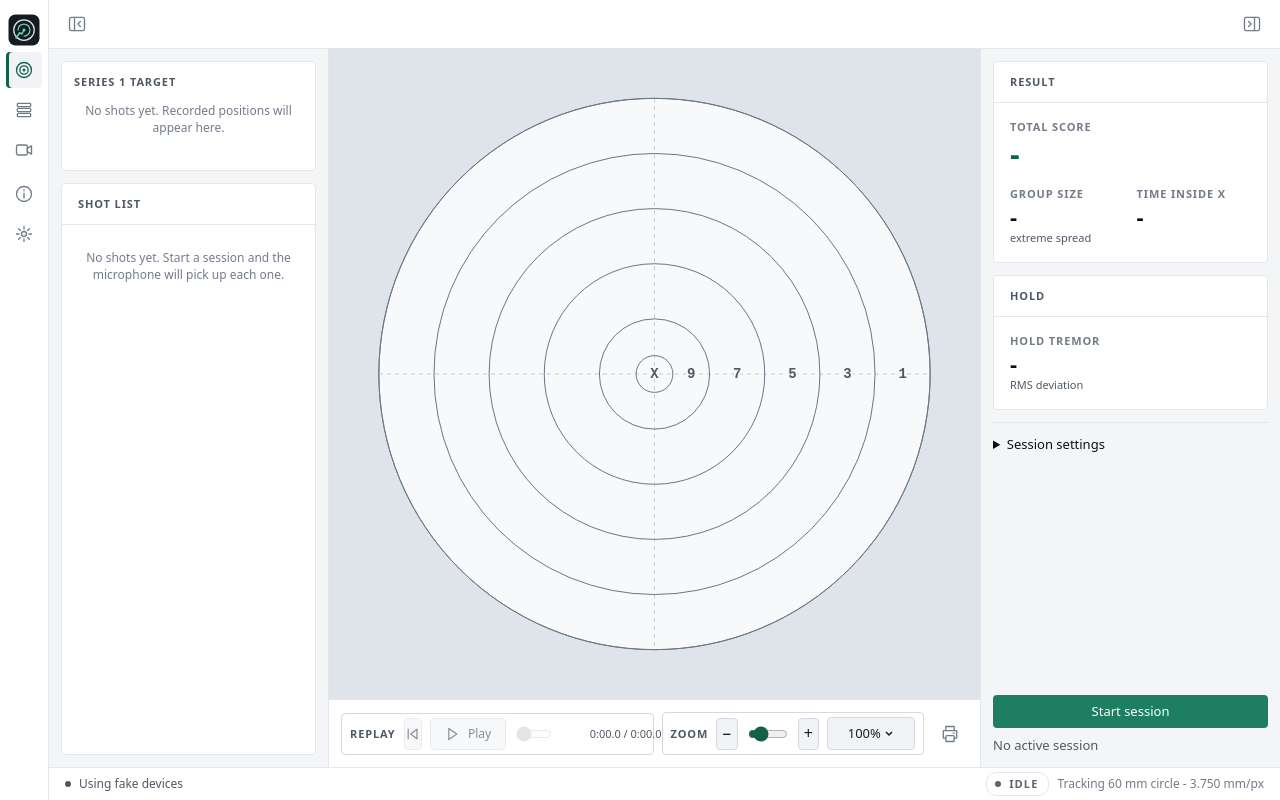
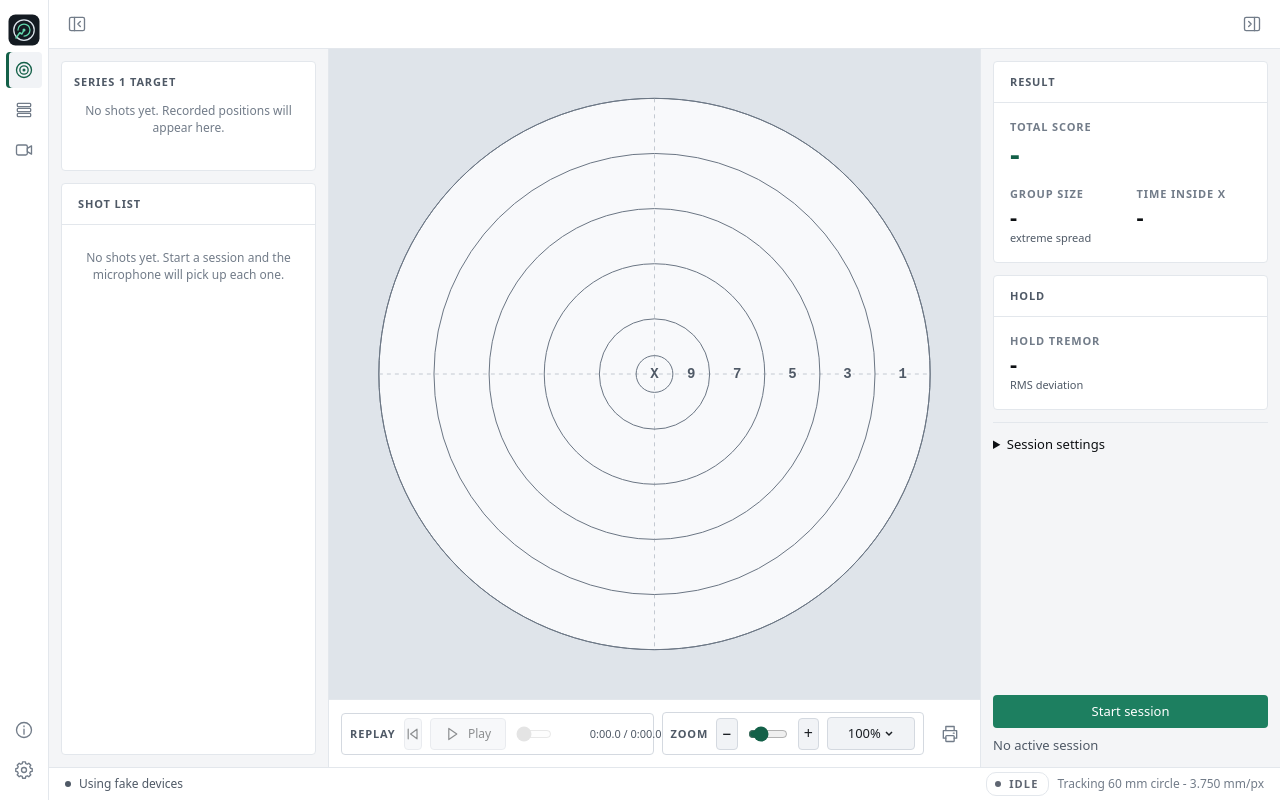
Before and after one commit to dsgnr/ShotTrainer, a Svelte app in the folder frontend/: page / in a window 1280 px wide. Built offline with nearby package versions, Linux system fonts and the light colour scheme.

Commit message:
fix: anchor navigation settings and use a cog icon

```diff
--- a/frontend/src/components/NavRail.svelte
+++ b/frontend/src/components/NavRail.svelte
@@ -45,7 +45,7 @@
   <button type="button" class="item" title="Preferences" aria-label="Preferences" onclick={onpreferences}>
     <svg viewBox="0 0 24 24" aria-hidden="true" width="20" height="20">
       <circle cx="12" cy="12" r="3" />
-      <path d="M12 3v3M12 18v3M3 12h3M18 12h3M5.6 5.6l2.1 2.1M16.3 16.3l2.1 2.1M18.4 5.6l-2.1 2.1M7.7 16.3l-2.1 2.1" />
+      <path d="M19.73 9.93 L21.85 10.26 L21.85 13.74 L19.73 14.07 L18.93 16.00 L20.19 17.74 L17.74 20.19 L16.00 18.93 L14.07 19.73 L13.74 21.85 L10.26 21.85 L9.93 19.73 L8.00 18.93 L6.26 20.19 L3.81 17.74 L5.07 16.00 L4.27 14.07 L2.15 13.74 L2.15 10.26 L4.27 9.93 L5.07 8.00 L3.81 6.26 L6.26 3.81 L8.00 5.07 L9.93 4.27 L10.26 2.15 L13.74 2.15 L14.07 4.27 L16.00 5.07 L17.74 3.81 L20.19 6.26 L18.93 8.00 Z" />
     </svg>
   </button>
 </div>
@@ -54,6 +54,8 @@
   .rail {
     display: flex;
     flex-direction: column;
+    flex: 1;
+    min-height: 0;
     align-items: center;
     gap: var(--space-1);
     width: 32px;
@@ -61,6 +63,7 @@
 
   .item {
     display: inline-flex;
+    flex-shrink: 0;
     align-items: center;
     justify-content: center;
     width: 36px;
```
Also changed, not shown: 1 other file (tests, documents, lock files or other folders).
